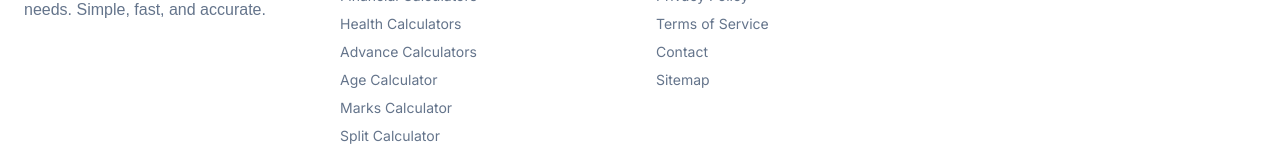
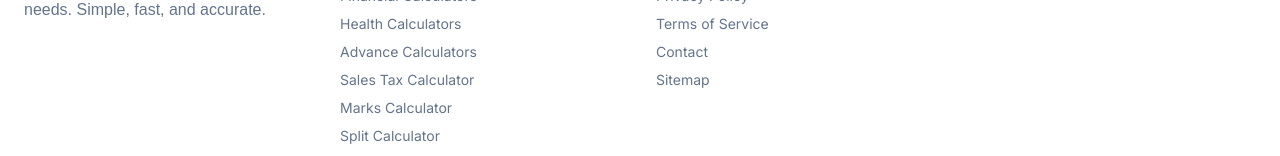
Before and after one commit to codewithdhruba01/MultiCalc, a React (Vite) app: page / in a window 1280 px wide. Shown: the part 4088-4244 px from the top of the page. Built offline with nearby package versions, Linux system fonts and the light colour scheme; a web font is replaced by a local one.

Commit message:
add Sales Tax Calculator

```diff
--- a/src/components/layouts/Footer.tsx
+++ b/src/components/layouts/Footer.tsx
@@ -47,9 +47,9 @@ export default function Footer() {
                 </Link>
               </li>
               <li>
-                <Link to="/age-calculator" className="text-muted-foreground hover:text-foreground flex items-center">
+                <Link to="/SalesTax-Calculator" className="text-muted-foreground hover:text-foreground flex items-center">
 
-                  Age Calculator
+                  Sales Tax Calculator
                 </Link>
               </li>
               <li>
```
